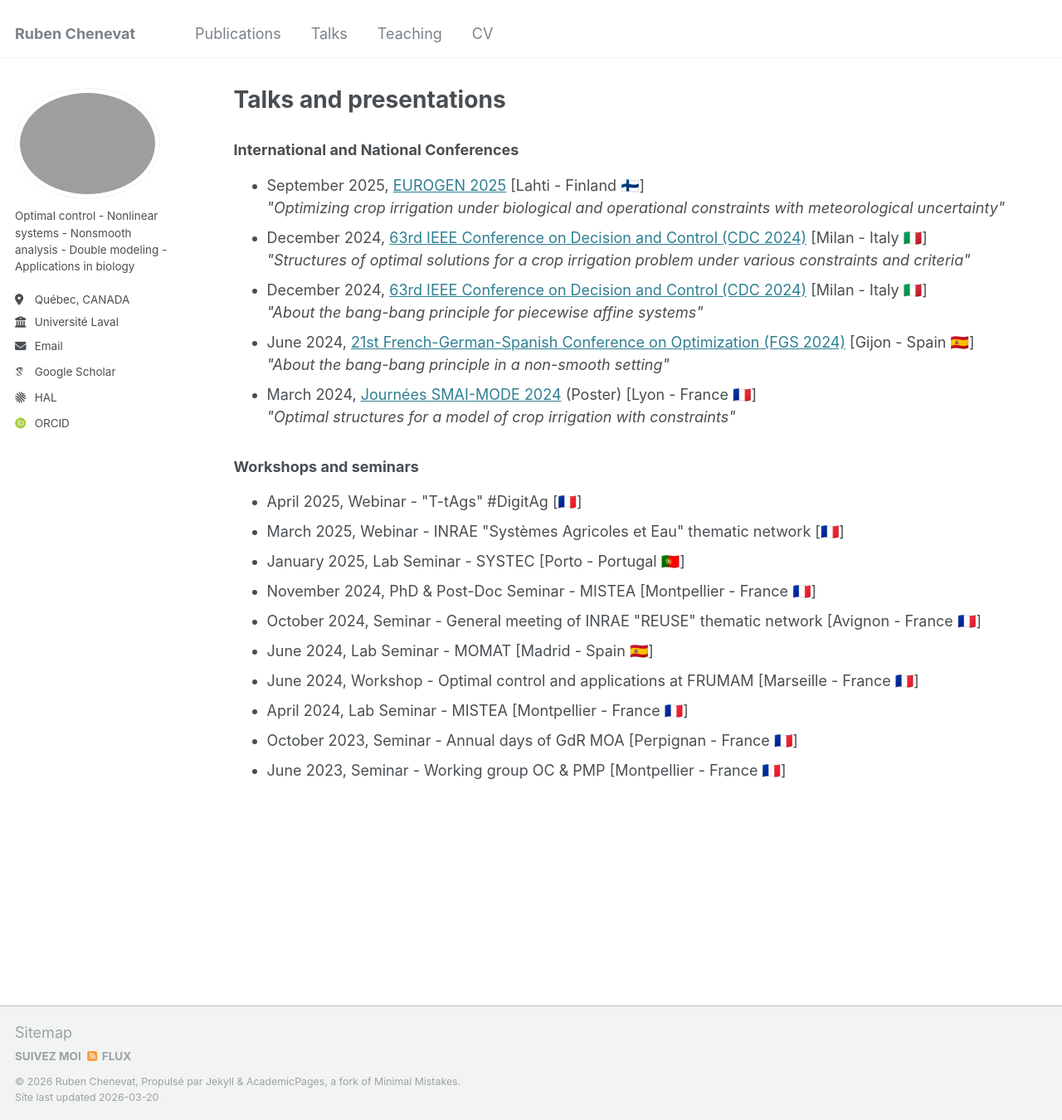
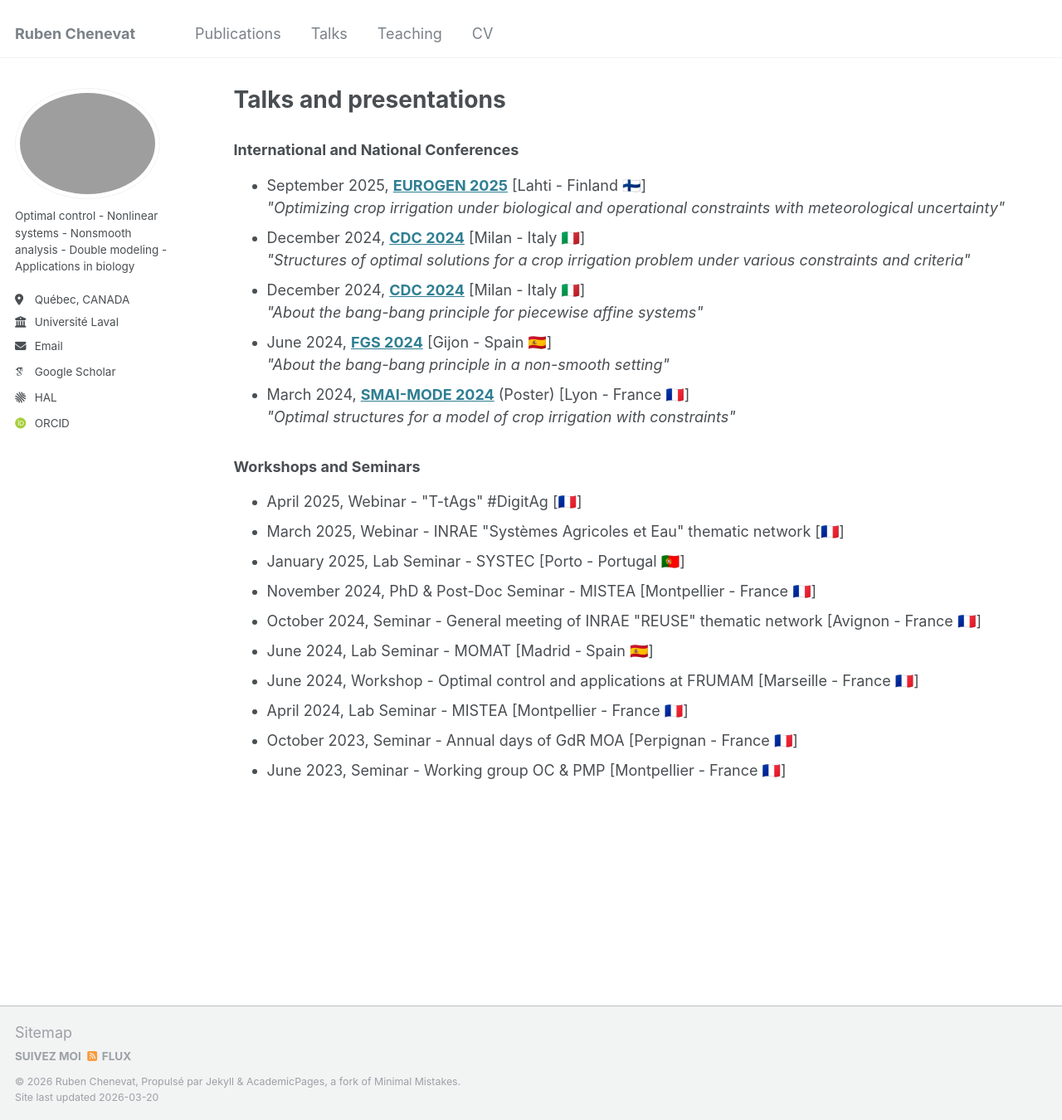
Before and after one commit to rubenchenevat/rubenchenevat.github.io, a Jekyll site: the page built from _pages/talks.html, in a window 1280 px wide and 1350 px high. Shown: the whole window at 83% size. Built offline with Jekyll 4.4.1, drawn with Linux system fonts in a browser that asks for light colours; some web fonts are replaced.

Commit message:
Update talks.html

```diff
--- a/_pages/talks.html
+++ b/_pages/talks.html
@@ -20,28 +20,28 @@ author_profile: true
 
 <ul>
     <li>
-      September 2025, <a href="https://www.lut.fi/en/eurogen-2025" target="_blank"><strong></strong>EUROGEN 2025</strong></a> [Lahti - Finland 🇫🇮]<br>
+      September 2025, <a href="https://www.lut.fi/en/eurogen-2025" target="_blank"><strong>EUROGEN 2025</strong></a> [Lahti - Finland 🇫🇮]<br>
       <em>"Optimizing crop irrigation under biological and operational constraints with meteorological uncertainty"</em>
     </li>
     <li>
-      December 2024, <a href="https://cdc2024.ieeecss.org/" target="_blank">63rd IEEE Conference on Decision and Control (CDC 2024)</a> [Milan - Italy 🇮🇹]<br>
+      December 2024, <a href="https://cdc2024.ieeecss.org/" target="_blank"><strong>CDC 2024</strong></a> [Milan - Italy 🇮🇹]<br>
       <em>"Structures of optimal solutions for a crop irrigation problem under various constraints and criteria"</em>
     </li>
     <li>
-      December 2024, <a href="https://cdc2024.ieeecss.org/" target="_blank">63rd IEEE Conference on Decision and Control (CDC 2024)</a> [Milan - Italy 🇮🇹]<br>
+      December 2024, <a href="https://cdc2024.ieeecss.org/" target="_blank"><strong>CDC 2024</strong></a> [Milan - Italy 🇮🇹]<br>
       <em>"About the bang-bang principle for piecewise affine systems"</em>
     </li>
     <li>
-      June 2024, <a href="https://www.unioviedo.es/fgs2024/" target="_blank">21st French-German-Spanish Conference on Optimization (FGS 2024)</a> [Gijon - Spain 🇪🇸]<br>
+      June 2024, <a href="https://www.unioviedo.es/fgs2024/" target="_blank"><strong>FGS 2024</strong></a> [Gijon - Spain 🇪🇸]<br>
       <em>"About the bang-bang principle in a non-smooth setting"</em>
     </li>
     <li>
-      March 2024, <a href="https://indico.math.cnrs.fr/event/9418/" target="_blank">Journées SMAI-MODE 2024</a> (Poster) [Lyon - France 🇫🇷]<br>
+      March 2024, <a href="https://indico.math.cnrs.fr/event/9418/" target="_blank"><strong>SMAI-MODE 2024</strong></a> (Poster) [Lyon - France 🇫🇷]<br>
       <em>"Optimal structures for a model of crop irrigation with constraints"</em>
     </li>
 </ul>
 
-<h3>Workshops and seminars</h3>
+<h3>Workshops and Seminars</h3>
 
 <ul>
     <li>April 2025, Webinar - "T-tAgs" #DigitAg [🇫🇷]</li>
```
